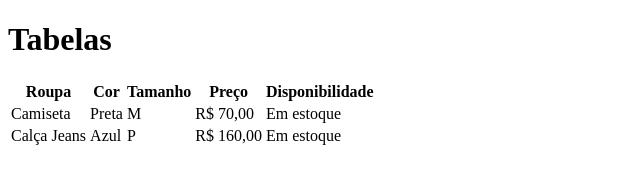
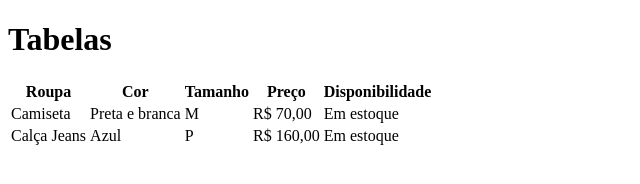
Before and after one commit to lucas-azevedo13/aula-tabela, a plain HTML site: page index.html in a window 1280 px wide. Shown: the whole page, without its empty margins (0-640 px from the left). Drawn offline with Linux system fonts and the light colour scheme.

Commit message:
Mudando cor da camiseta de preta p/ preta e branca

```diff
--- a/index.html
+++ b/index.html
@@ -19,7 +19,7 @@
         </tr>
         <tr>
             <td>Camiseta</td>
-            <td>Preta</td>
+            <td>Preta e branca</td>
             <td>M</td>
             <td>R$ 70,00</td>
             <td>Em estoque</td>
```
